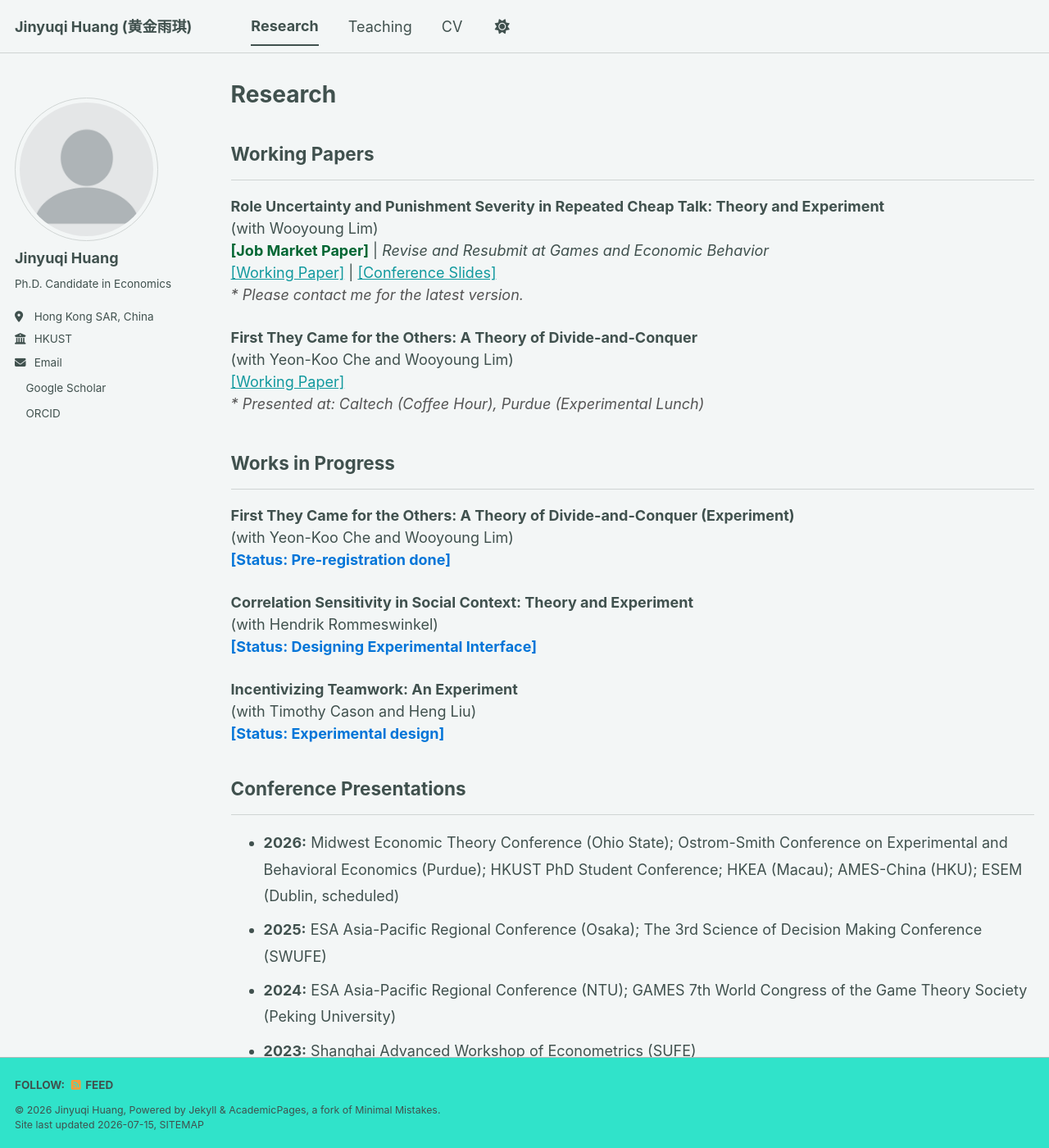
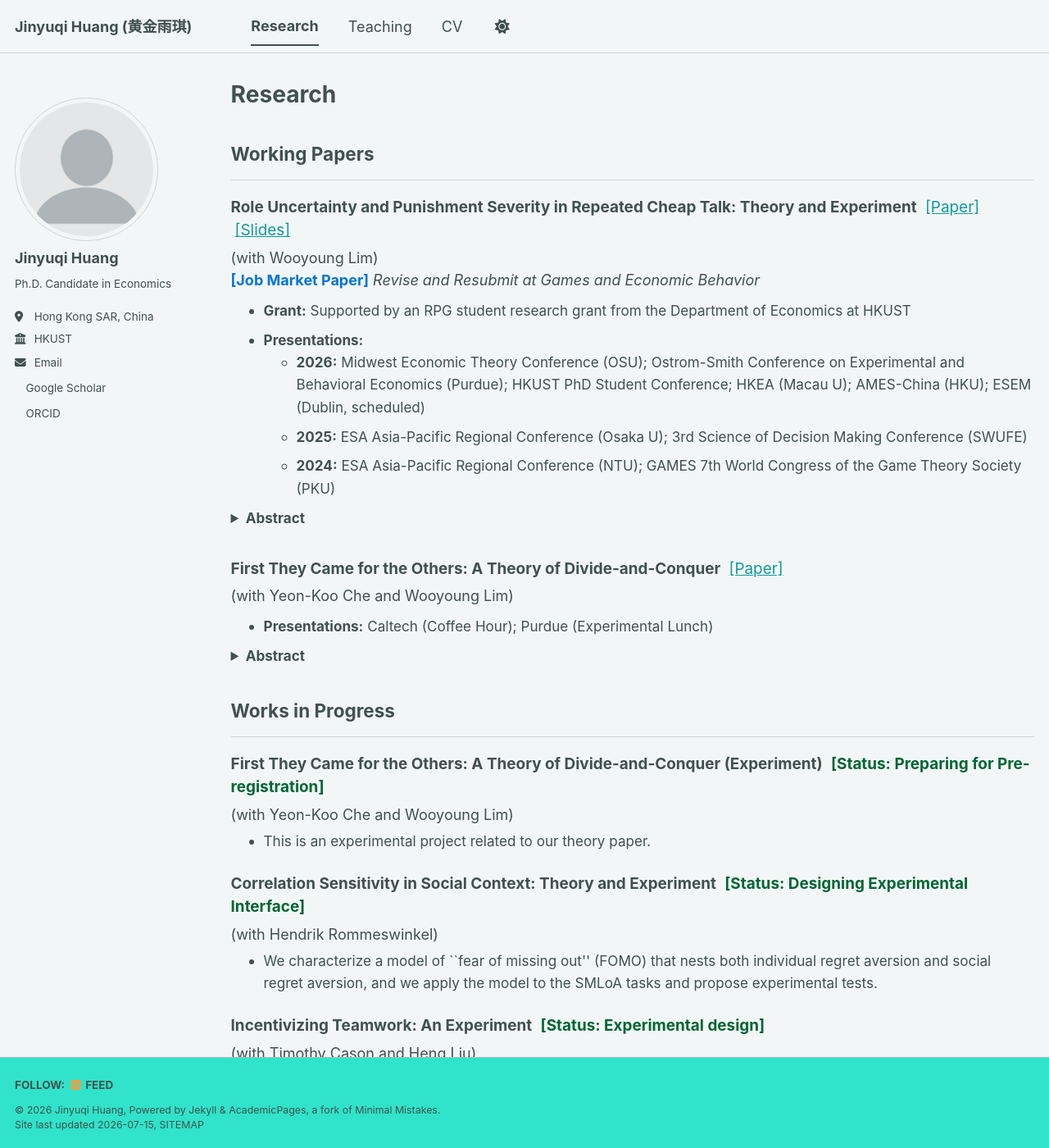
Before and after one commit to brayanam5903/brayanam5903.github.io, a Jekyll site: the page built from _pages/publications.html, in a window 1280 px wide and 1400 px high. Shown: the whole window at 82% size. Built offline with Jekyll 4.4.1, drawn with Linux system fonts in a browser that asks for light colours; a style sheet for code colours, icons or effects is not loaded.

Commit message:
Revise publications and works in progress sections
Updated publication entries with new formatting and added links for papers and slides. Modified status descriptions for ongoing projects.

```diff
--- a/_pages/publications.html
+++ b/_pages/publications.html
@@ -8,59 +8,92 @@ author_profile: true
 <h2>Working Papers</h2>
 <hr />
 
+<div style="margin-bottom: 35px;">
+  <p style="margin-bottom: 5px; font-size: 1.05em;">
+    <b>Role Uncertainty and Punishment Severity in Repeated Cheap Talk: Theory and Experiment</b>
+    <a href="https://papers.ssrn.com/sol3/papers.cfm?abstract_id=5314097" style="margin-left: 5px;">[Paper]</a>
+    <a href="/files/JMP_slides.pdf" style="margin-left: 5px;">[Slides]</a>
+  </p>
+  <p style="margin-top: 0; margin-bottom: 10px;">
+    (with Wooyoung Lim) <br>
+    <span style="color: #0275d8; font-weight: bold;">[Job Market Paper]</span> <i>Revise and Resubmit at Games and Economic Behavior</i>
+  </p>
+  <ul style="margin-top: 0; margin-bottom: 10px; font-size: 0.95em; line-height: 1.6;">
+    <li><b>Grant:</b> Supported by an RPG student research grant from the Department of Economics at HKUST</li>
+    <li><b>Presentations:</b>
+      <ul style="margin-top: 0; margin-bottom: 0;">
+        <li><b>2026:</b> Midwest Economic Theory Conference (OSU); Ostrom-Smith Conference on Experimental and Behavioral Economics (Purdue); HKUST PhD Student Conference; HKEA (Macau U); AMES-China (HKU); ESEM (Dublin, scheduled)</li>
+        <li><b>2025:</b> ESA Asia-Pacific Regional Conference (Osaka U); 3rd Science of Decision Making Conference (SWUFE)</li>
+        <li><b>2024:</b> ESA Asia-Pacific Regional Conference (NTU); GAMES 7th World Congress of the Game Theory Society (PKU)</li>
+      </ul>
+    </li>
+  </ul>
+  <details style="font-size: 0.95em; cursor: pointer;">
+    <summary style="outline: none;"><b>Abstract</b></summary>
+    <p style="margin-top: 10px; margin-bottom: 10px; padding-left: 15px; border-left: 3px solid #ccc; color: #444; line-height: 1.6;">
+      We investigate the efficacy of the shadow of the future in sustaining information transmission under partially aligned interests by manipulating two institutional features: punishment severity and role uncertainty. While theory suggests that these features potentially facilitate fully revealing equilibria relative to a baseline of fixed roles and mild punishment, our experiment documents an asymmetric effect on sender and receiver behavior. Harsh punishment with fixed roles disciplines senders but fails to elicit trust from receivers. Conversely, mild punishment with role uncertainty fosters trust rather than honesty, supporting an outcome where senders obtain their preferred action without needing to be truthful. The combination of both features asymmetrically improves subjects' honesty as senders but discourages their trust as receivers. Our findings imply that mechanisms aiming for truthful and efficient communication must carefully tailor incentives for both roles, rather than relying solely on disciplining the informed sender.
+    </p>
+  </details>
+</div>
+
+<div style="margin-bottom: 35px;">
+  <p style="margin-bottom: 5px; font-size: 1.05em;">
+    <b>First They Came for the Others: A Theory of Divide-and-Conquer</b>
+    <a href="https://arxiv.org/abs/2607.12371" style="margin-left: 5px;">[Paper]</a>
+  </p>
+  <p style="margin-top: 0; margin-bottom: 10px;">
+    (with Yeon-Koo Che and Wooyoung Lim)
+  </p>
+  <ul style="margin-top: 0; margin-bottom: 10px; font-size: 0.95em; line-height: 1.6;">
+    <li><b>Presentations:</b> Caltech (Coffee Hour); Purdue (Experimental Lunch)</li>
+  </ul>
+  <details style="font-size: 0.95em; cursor: pointer;">
+    <summary style="outline: none;"><b>Abstract</b></summary>
+    <p style="margin-top: 10px; margin-bottom: 10px; padding-left: 15px; border-left: 3px solid #ccc; color: #444; line-height: 1.6;">
+      Divide-and-conquer tactics often succeed not through mechanical coordination failures, but through epistemic friction regarding an aggressor's underlying intent. When an attacker strikes a first target, bystanders must infer whether the assault represents a localized grievance or a systemic campaign. If the attack is rationally interpreted as particularized, bystanders abstain, prompting the isolated victim to surrender. We demonstrate how higher attack costs and lower correlation between victims' fates facilitate this division. We then study how behavioral responses, rhetoric, treaty commitments, and downstream defense networks modify this inference.
+    </p>
+  </details>
+</div>
+
+
+<h2 style="margin-top: 40px;">Works in Progress</h2>
+<hr />
+
 <div style="margin-bottom: 25px;">
-  <p>
-    <b>Role Uncertainty and Punishment Severity in Repeated Cheap Talk: Theory and Experiment</b> <br>
-    (with Wooyoung Lim) <br>
-    <span style="color: #006633; font-weight: bold;">[Job Market Paper]</span> | <i>Revise and Resubmit at Games and Economic Behavior</i> <br>
-    <a href="https://papers.ssrn.com/sol3/papers.cfm?abstract_id=5314097">[Working Paper]</a> | <a href="/files/JMP_slides.pdf">[Conference Slides]</a> <br>
-    <i style="color: #555;">* Please contact me for the latest version.</i>
+  <p style="margin-bottom: 5px; font-size: 1.05em;">
+    <b>First They Came for the Others: A Theory of Divide-and-Conquer (Experiment)</b>
+    <span style="color: #006633; font-weight: bold; margin-left: 5px;">[Status: Preparing for Pre-registration]</span>
   </p>
+  <p style="margin-top: 0; margin-bottom: 5px;">
+    (with Yeon-Koo Che and Wooyoung Lim)
+  </p>
+  <ul style="margin-top: 0; margin-bottom: 10px; font-size: 0.95em; line-height: 1.6;">
+    <li>This is an experimental project related to our theory paper.</li>
+  </ul>
 </div>
 
 <div style="margin-bottom: 25px;">
-  <p>
-    <b>First They Came for the Others: A Theory of Divide-and-Conquer</b> <br>
-    (with Yeon-Koo Che and Wooyoung Lim) <br>
-    <a href="https://arxiv.org/abs/2607.12371">[Working Paper]</a> <br>
-    <i style="color: #555;">* Presented at: Caltech (Coffee Hour), Purdue (Experimental Lunch)</i>
+  <p style="margin-bottom: 5px; font-size: 1.05em;">
+    <b>Correlation Sensitivity in Social Context: Theory and Experiment</b>
+    <span style="color: #006633; font-weight: bold; margin-left: 5px;">[Status: Designing Experimental Interface]</span>
   </p>
-</div>
-
-
-<h2>Works in Progress</h2>
-<hr />
-
-<div style="margin-bottom: 25px;">
-  <p>
-    <b>First They Came for the Others: A Theory of Divide-and-Conquer (Experiment)</b> <br>
-    (with Yeon-Koo Che and Wooyoung Lim) <br>
-    <b><span style="color: #0275d8;">[Status: Pre-registration done]</span></b>
+  <p style="margin-top: 0; margin-bottom: 5px;">
+    (with Hendrik Rommeswinkel)
   </p>
+  <ul style="margin-top: 0; margin-bottom: 10px; font-size: 0.95em; line-height: 1.6;">
+    <li>We characterize a model of ``fear of missing out'' (FOMO) that nests both individual regret aversion and social regret aversion, and we apply the model to the SMLoA tasks and propose experimental tests.</li>
+  </ul>
 </div>
 
 <div style="margin-bottom: 25px;">
-  <p>
-    <b>Correlation Sensitivity in Social Context: Theory and Experiment</b> <br>
-    (with Hendrik Rommeswinkel) <br>
-    <b><span style="color: #0275d8;">[Status: Designing Experimental Interface]</span></b>
+  <p style="margin-bottom: 5px; font-size: 1.05em;">
+    <b>Incentivizing Teamwork: An Experiment</b>
+    <span style="color: #006633; font-weight: bold; margin-left: 5px;">[Status: Experimental design]</span>
   </p>
+  <p style="margin-top: 0; margin-bottom: 5px;">
+    (with Timothy Cason and Heng Liu)
+  </p>
+  <ul style="margin-top: 0; margin-bottom: 10px; font-size: 0.95em; line-height: 1.6;">
+    <li>This is an experimental investigation into how the observability of peer effort and bonus contracts impacts the cost-effectiveness of incentivizing teamwork.</li>
+  </ul>
 </div>
-
-<div style="margin-bottom: 25px;">
-  <p>
-    <b>Incentivizing Teamwork: An Experiment</b> <br>
-    (with Timothy Cason and Heng Liu) <br>
-    <b><span style="color: #0275d8;">[Status: Experimental design]</span></b>
-  </p>
-</div>
-
-
-<h2 style="margin-top: 40px;">Conference Presentations</h2>
-<hr />
-<ul style="line-height: 1.8; margin-bottom: 30px;">
-  <li><b>2026:</b> Midwest Economic Theory Conference (Ohio State); Ostrom-Smith Conference on Experimental and Behavioral Economics (Purdue); HKUST PhD Student Conference; HKEA (Macau); AMES-China (HKU); ESEM (Dublin, scheduled)</li>
-  <li><b>2025:</b> ESA Asia-Pacific Regional Conference (Osaka); The 3rd Science of Decision Making Conference (SWUFE)</li>
-  <li><b>2024:</b> ESA Asia-Pacific Regional Conference (NTU); GAMES 7th World Congress of the Game Theory Society (Peking University)</li>
-  <li><b>2023:</b> Shanghai Advanced Workshop of Econometrics (SUFE)</li>
-</ul>
```
